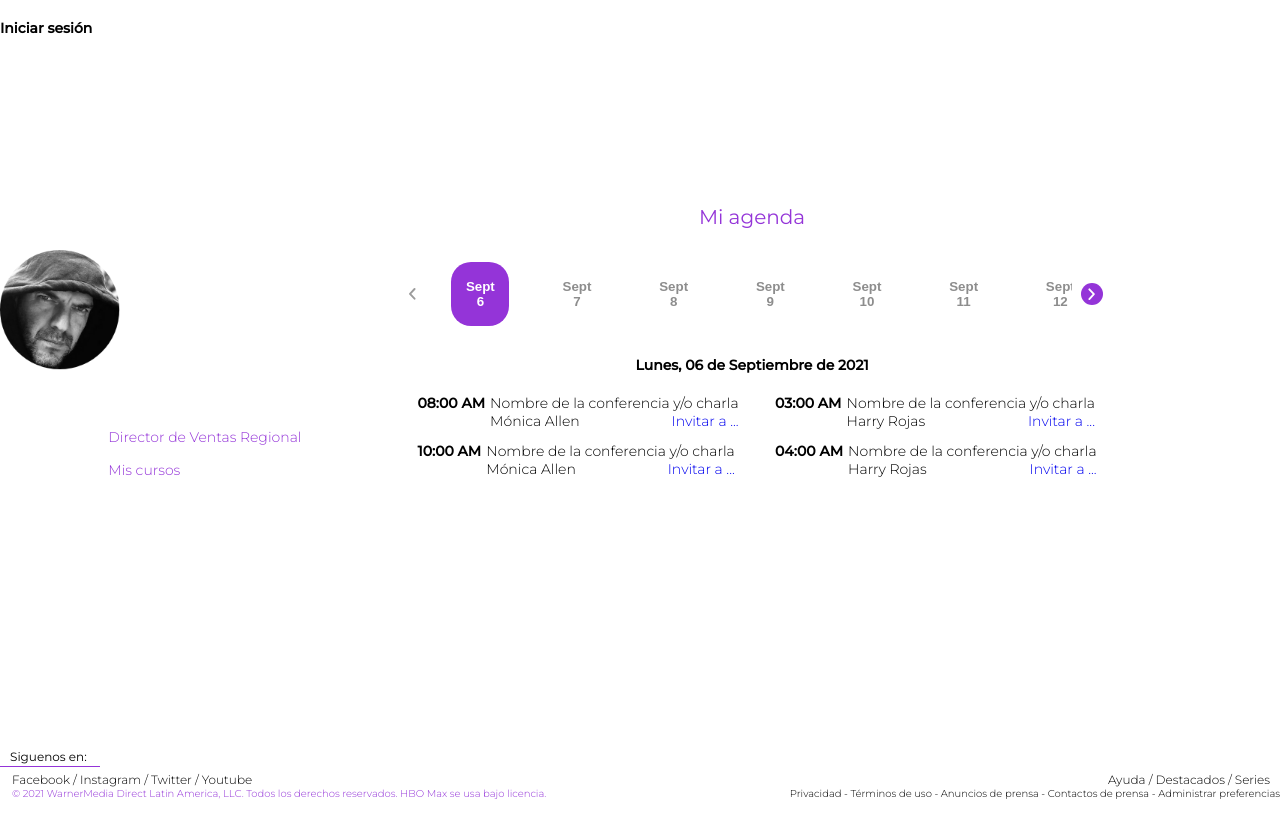
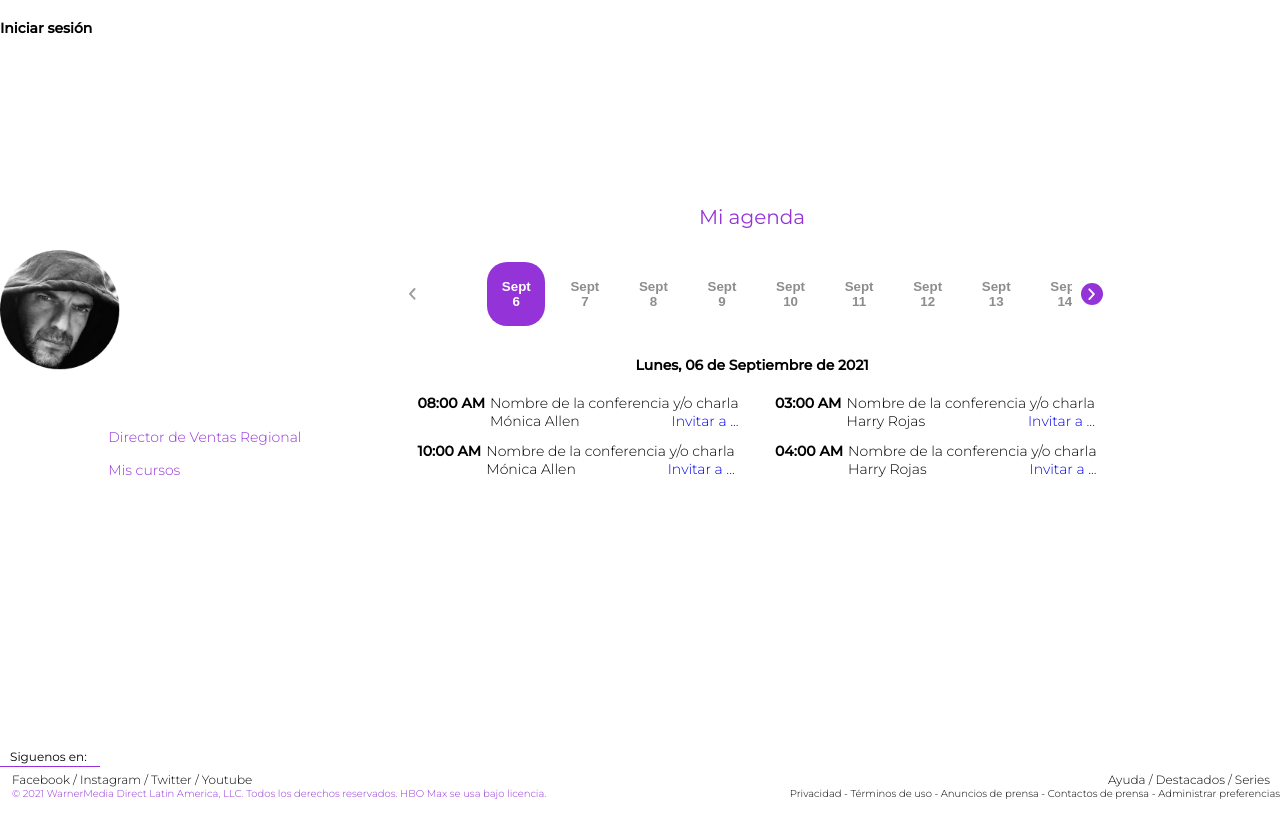
Before and after one commit to yeissonstik/hbo, a React app: page /profile in a window 1280 px wide. Built offline with nearby package versions, Linux system fonts and the light colour scheme; some packages are replaced by stand-ins of ours; what typestyle would draw is missing.

Commit message:
fix space on calendar days button

```diff
--- a/src/components/CalendarSlider/index.js
+++ b/src/components/CalendarSlider/index.js
@@ -44,15 +44,15 @@ const dates = [
   },
   {
     month: "Sept",
-    day: 12
+    day: 13
   },
   {
     month: "Sept",
-    day: 12
+    day: 14
   },
   {
     month: "Sept",
-    day: 12
+    day: 15
   }
 ];
 
@@ -66,7 +66,7 @@ export default function CalendarSlider() {
     swiperRef.current?.swiper.slideNext();
   }, [swiperRef]);
   return (
-    <div style={{display:"flex", justifyContent:'center', alignItems:'center'}}>
+    <div style={{ display: "flex", alignItems: 'center' }}>
       <div className="left-floating-el" onClick={prevSlide}>
         <img src={ArrowLeft} alt="prev" />
       </div>
@@ -74,13 +74,13 @@ export default function CalendarSlider() {
         // install Swiper modules
         modules={[Navigation, Pagination, Scrollbar, A11y]}
         ref={swiperRef}
-        // spaceBetween={-80}
-        slidesPerView={6}
+        spaceBetween={-100}
+        slidesPerView={7}
         onSlideChange={() => console.log('slide change')}
-        style={{ maxWidth: "50vw"}}
+        style={{ maxWidth: "50vw", border:"none"}}
       >
         {dates.map((date) => (
-          <SwiperSlide style={{ backgroundColor: "transparent"}}>
+          <SwiperSlide style={{ backgroundColor: "transparent" }}>
             <button style={{ cursor: "pointer", backgroundColor: date.day === 6 ? '#9434D8' : 'white', color: date.day === 6 ? 'white' : '#8D8D8D', fontWeight: 700, height: 64, width: 58, borderRadius: 20, border: "none" }}>
               {date.month} <br /> {date.day}
             </button>
```
Also changed, not shown: src/components/CalendarSlider/styles.css (line endings or trailing spaces).
